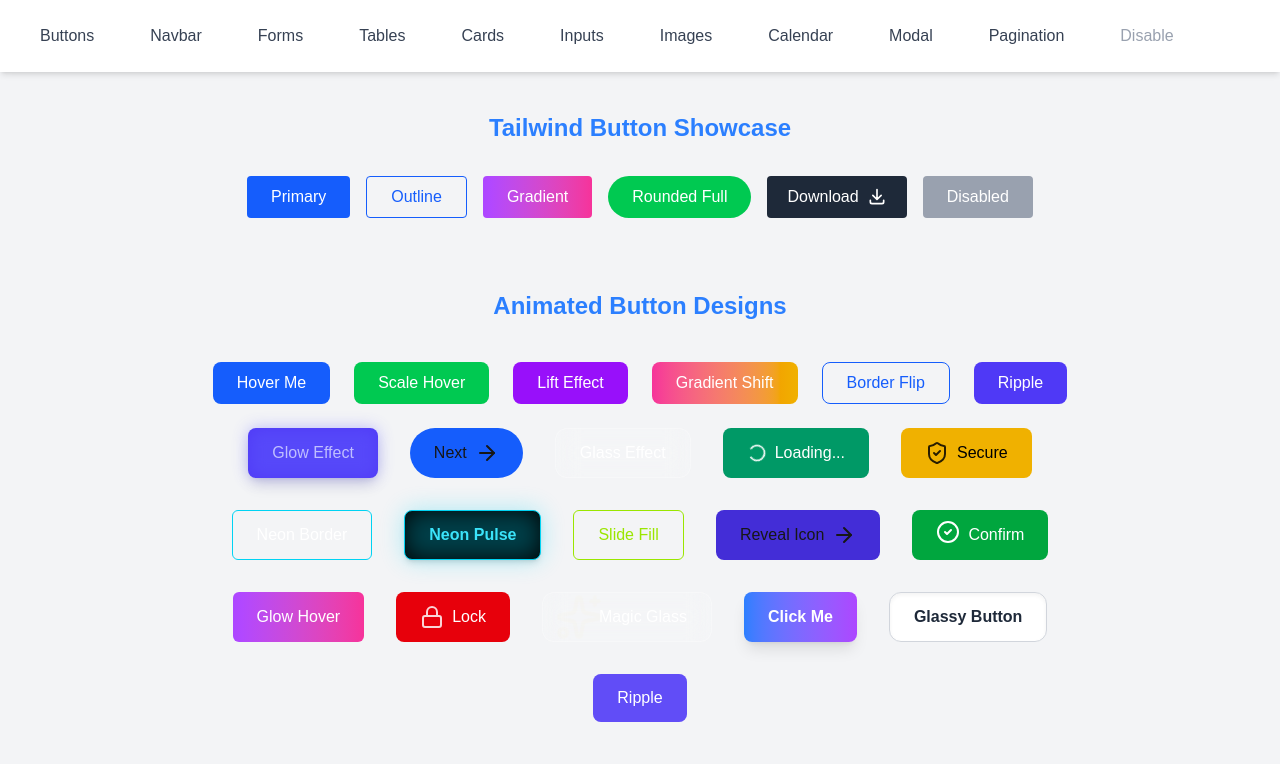
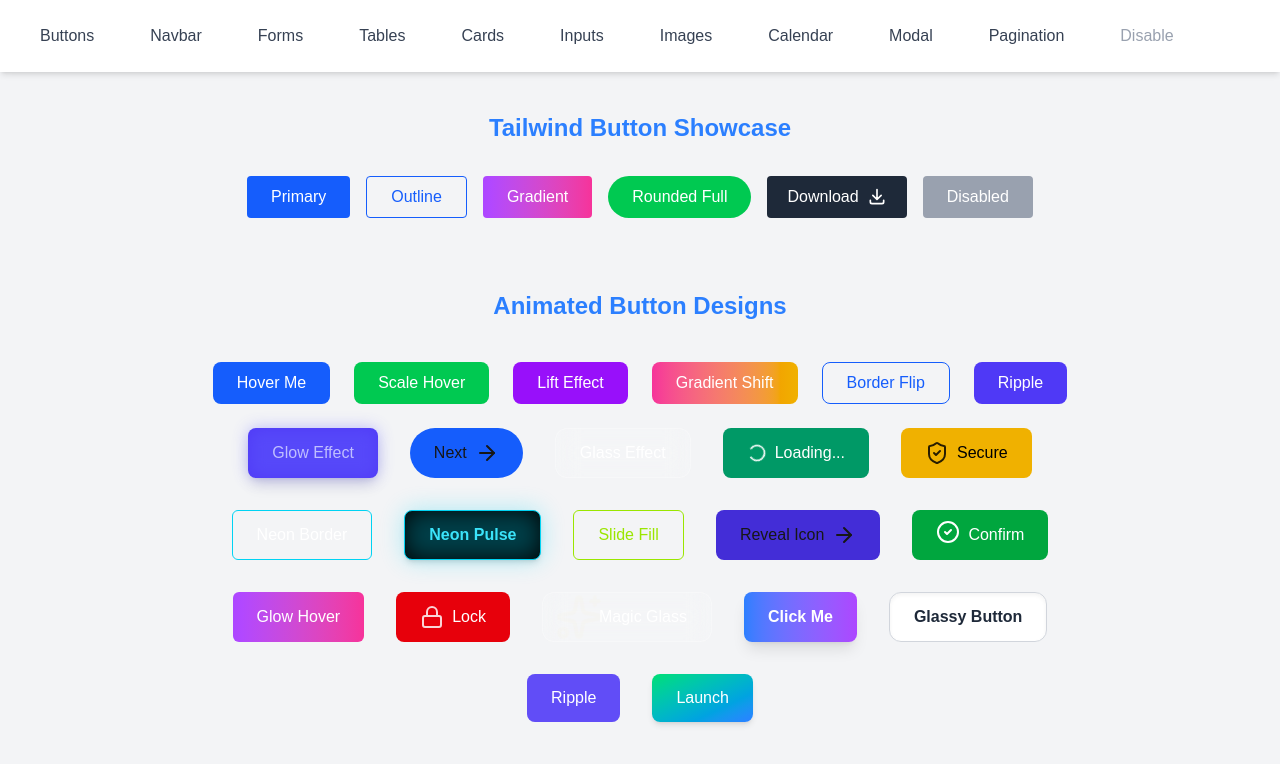
Before and after one commit to Prohor722/tailwind_compoenets, a Next.js app: page /button in a window 1280 px wide. Shown: the top 764 px of the page. Built offline with nearby package versions, Linux system fonts and the light colour scheme.

Commit message:
another button added

```diff
--- a/app/components/animarion-buttons.tsx
+++ b/app/components/animarion-buttons.tsx
@@ -137,6 +137,15 @@ export const AnimarionButtons = () => {
             Ripple
             <span className="absolute inset-0 bg-white opacity-10 rounded-lg group-hover:animate-ping" />
           </button>
+
+          <button className="group relative px-6 py-3 bg-gradient-to-br from-green-400 to-blue-500 text-white rounded-lg shadow-md overflow-hidden transition-all duration-500 hover:scale-105 cursor-pointer">
+            <span className="absolute left-[-2px] translate-x-[-100%] group-hover:translate-x-4 transition-all duration-500 ease-in-out">
+              🚀
+            </span>
+            <span className="transition-all duration-500 ease-in-out group-hover:ml-6">
+              Launch
+            </span>
+          </button>
         </div>
       </div>
     </div>
```
